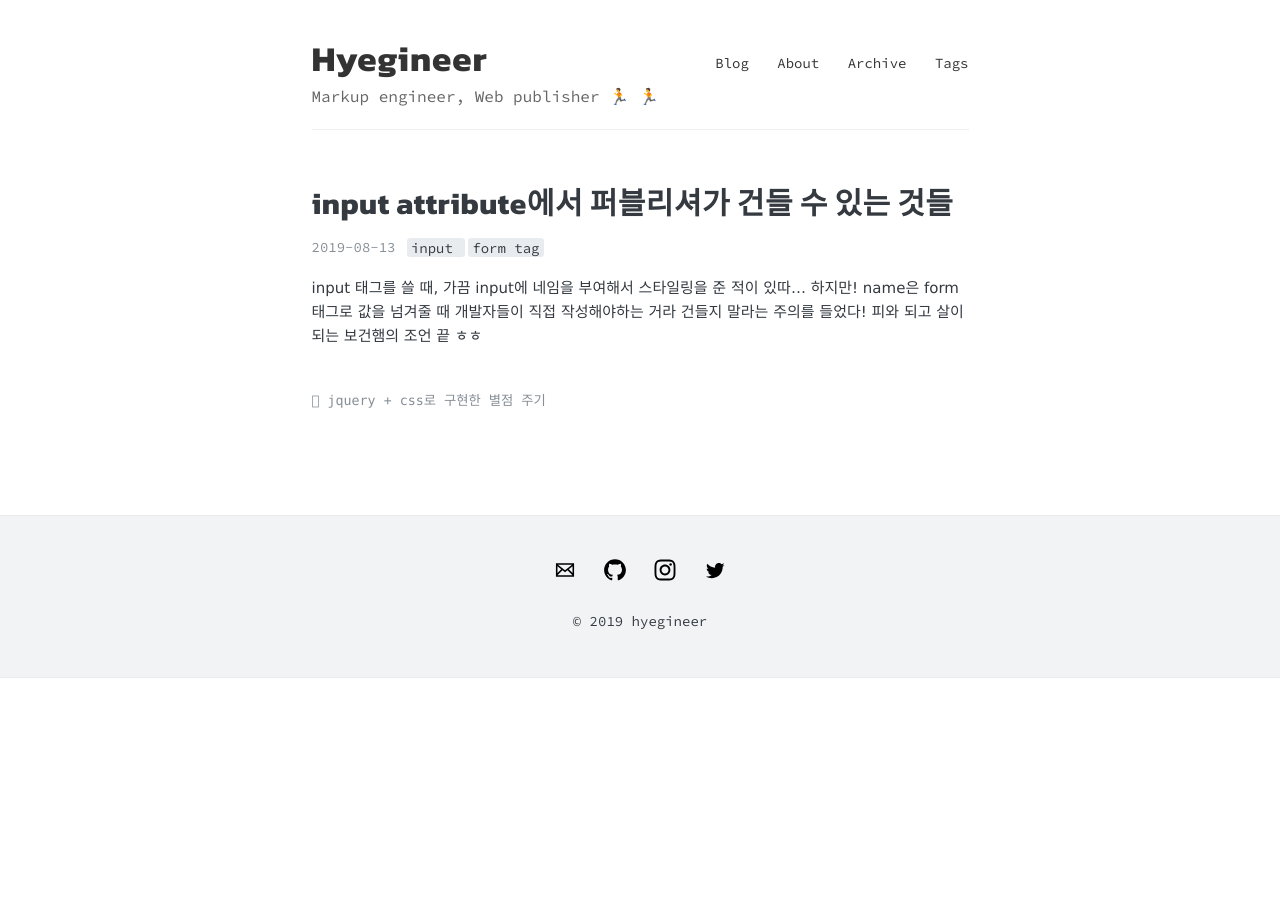
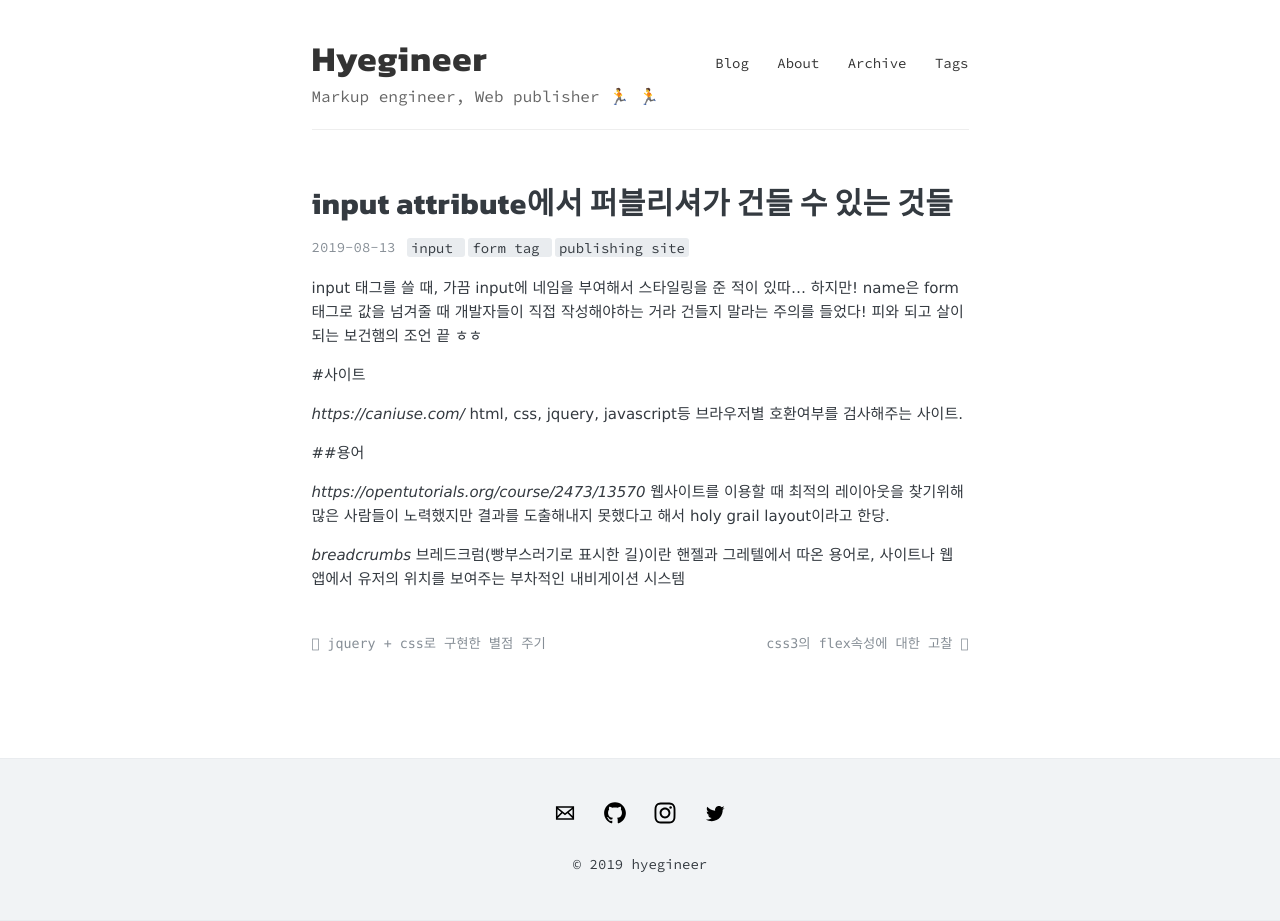
Before and after one commit to hyegineer/hyegineer.github.io, a Jekyll site: the page built from _posts/2019-08-13-publishing.md, in a window 1280 px wide. Built offline with Jekyll 4.4.1, drawn with Linux system fonts in a browser that asks for light colours; emoji names are drawn with the system emoji font; comment, search, counter and statistics services are not loaded; before the commit the page ends 900 px from its top, so only the background shows below that.

Commit message:
posting 두건

```diff
--- a/_posts/2019-08-13-publishing.md
+++ b/_posts/2019-08-13-publishing.md
@@ -5,8 +5,23 @@ date:   2019-08-13 16:00:00 +0900
 tags:
   - input
   - form tag
+  - publishing site
 ---
 
 input 태그를 쓸 때, 가끔 input에 네임을 부여해서 스타일링을 준 적이 있따...
 하지만! name은 form태그로 값을 넘겨줄 때 개발자들이 직접 작성해야하는 거라 건들지 말라는 주의를 들었다!
 피와 되고 살이 되는 보건햄의 조언 끝 ㅎㅎ
+
+#사이트
+
+*https://caniuse.com/*
+html, css, jquery, javascript등 브라우저별 호환여부를 검사해주는 사이트.
+
+##용어
+
+*https://opentutorials.org/course/2473/13570*
+웹사이트를 이용할 때 최적의 레이아웃을 찾기위해 많은 사람들이 노력했지만 결과를 도출해내지 못했다고 해서 holy grail layout이라고 한당.
+
+*breadcrumbs*
+브레드크럼(빵부스러기로 표시한 길)이란 핸젤과 그레텔에서 따온 용어로,
+사이트나 웹 앱에서 유저의 위치를 보여주는 부차적인 내비게이션 시스템
--- /dev/null
+++ b/_posts/2019-08-13-publishing_tip01.md
@@ -0,0 +1,23 @@
+---
+layout: post
+title: "css3의 flex속성에 대한 고찰"
+date:   2019-08-13 16:00:00 +0900
+tags:
+  - css
+  - css3
+---
+
+레이아웃을 다 짜고, css로 스타일링을 할 때 주로 flex속성을 잘 이용하는 편이다.
+정형화된 레이아웃보다 더 유동적인 레이아웃 스타일링을 할 때 flex 속성은 매우매우x1000 효율을 높혀주고 작업에 큰 도움이 된당.
+그러나 내가 사랑해마지않는 flex 속성에도 치명적인 단점이 있으니,, 그건 바로 구 브라우저와의 호환성 문제.
+
+flex속성은 익스플로러 10까지 지원이 된다고 하지만, 완벽하게 호환되고 지원되는건 아니라서 약간의 버그가 발생하기도 한다.
+그렇기에 pc용으로만 이용하는 서비스에 flexbox는 약간 위험부담이 있는 것....
+(모바일브라우저의 flex지원은 아주 높다고 한다! 듣던 중 다행^^)
+
+심지어 유저의 성향이 보수적이고 ie10 이하의 사용자들도 배려해야하는 플랫폼이라면
+flex 속성을 무턱대고 사용하는 것은 추후 유지보수의 리스크를 엄청나게 껴안아야하는 거랑 똑같다.!
+그렇기에 대체방법을 많이 알면 알 수록 좋다는것 ㅎㅎ
+
+float속성을 이용해서 하는게 그나마 하위 브라우저들과의 호환이 안전하단 팀장님의 말에 방심하지않고
+여러가지 방법으로 레이아웃을 어떻게 짤 수 있는지에 대해 앞으로도 고민을 많이 해봐야겠다.ㅎ_ㅎ
```
